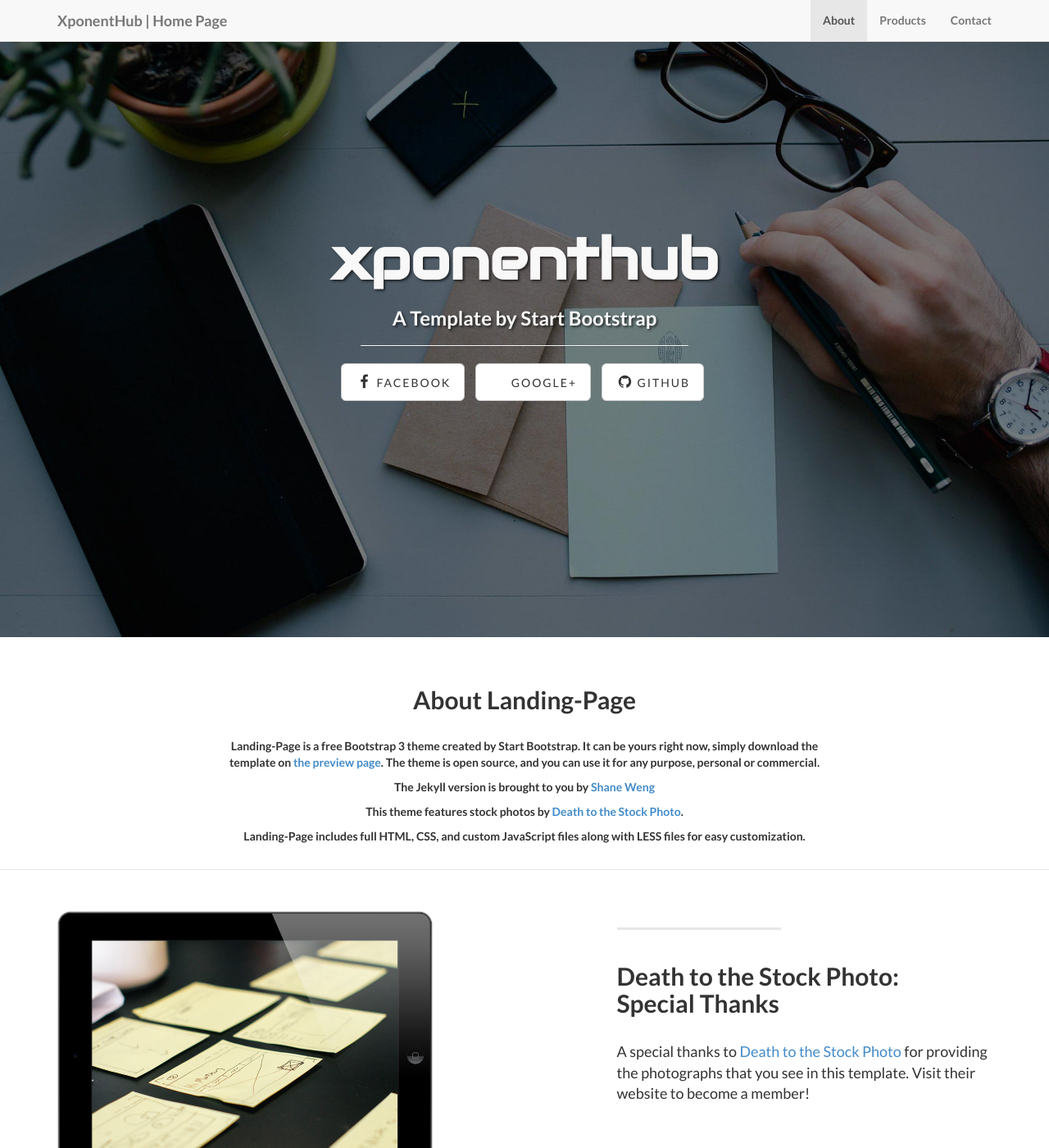
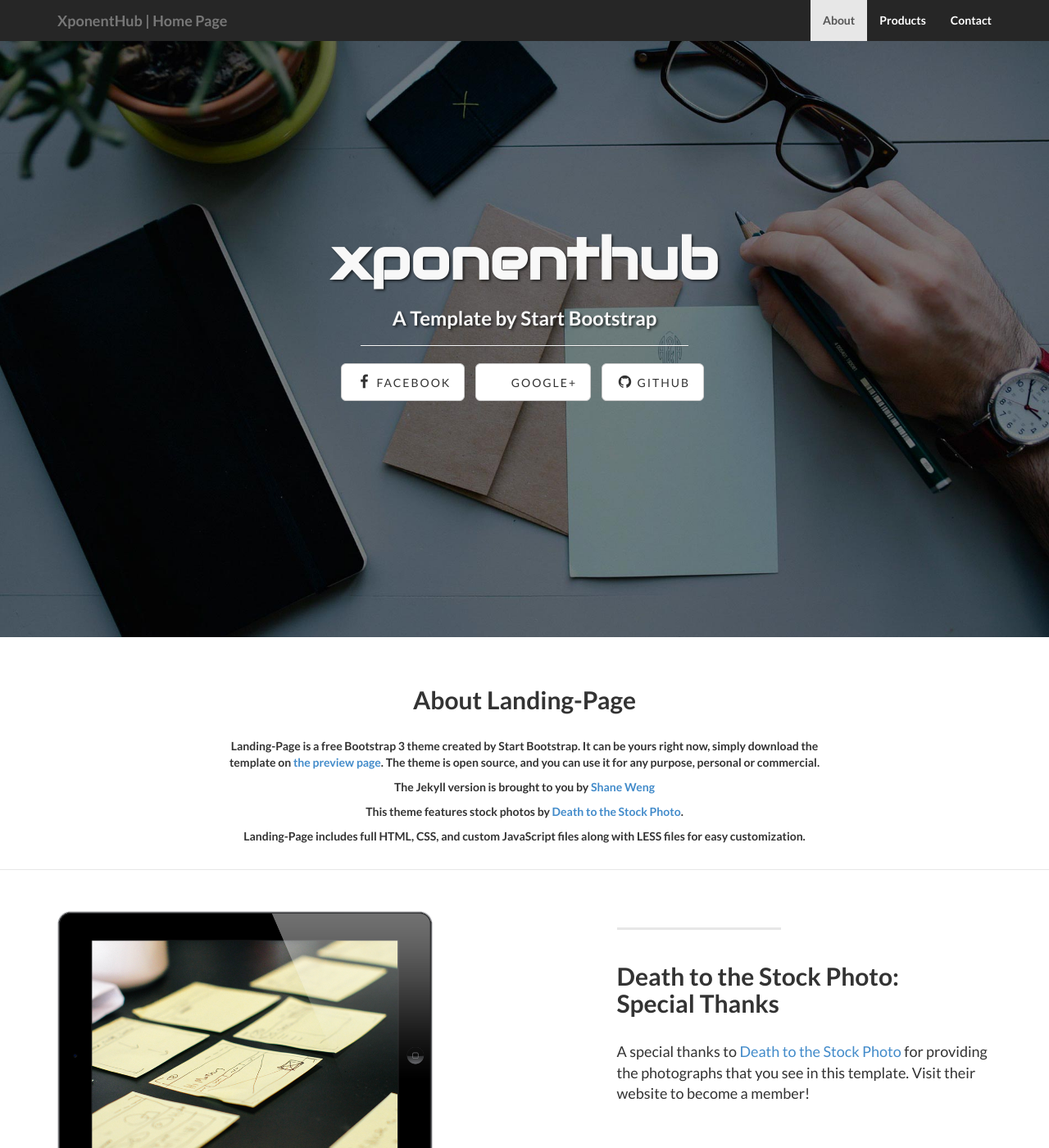
Before and after one commit to xponenthub/xponenthub.github.io, a Jekyll site: the page built from index.html, in a window 1280 px wide and 1400 px high. Shown: the whole window at 82% size. Built offline with Jekyll 4.4.1, drawn with Linux system fonts in a browser that asks for light colours.

Commit message:
Change header nav background

```diff
--- a/css/landing-page.css
+++ b/css/landing-page.css
@@ -20,6 +20,21 @@
     font-family: "Lato","Helvetica Neue",Helvetica,Arial,sans-serif;
     font-weight: 700;
 }
+
+.navbar {
+    background: #262626;
+    border-bottom-width: 0px;
+}
+/*.navbar-header {
+    height: 96px;
+}*/
+.navbar-default .navbar-nav > li > a {
+    color: white;
+}
+.navbar-default .navbar-nav > li > a:hover {
+    color: #00A7E1;
+}
+
 
 .lead {
     font-size: 18px;
@@ -64,6 +79,7 @@
     }
 
     .intro-message > h1 {
+        font-family: "Audiowide", "Lato","Helvetica Neue",Helvetica,Arial,sans-serif;
         font-size: 3em;
     }
 
```
